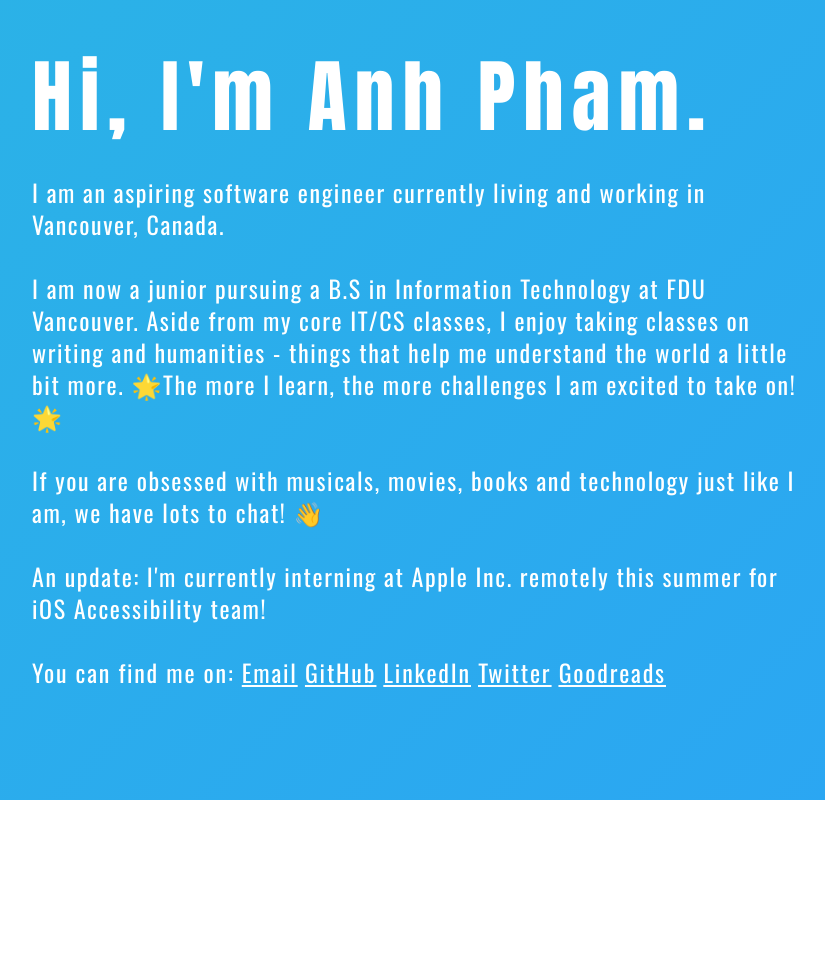
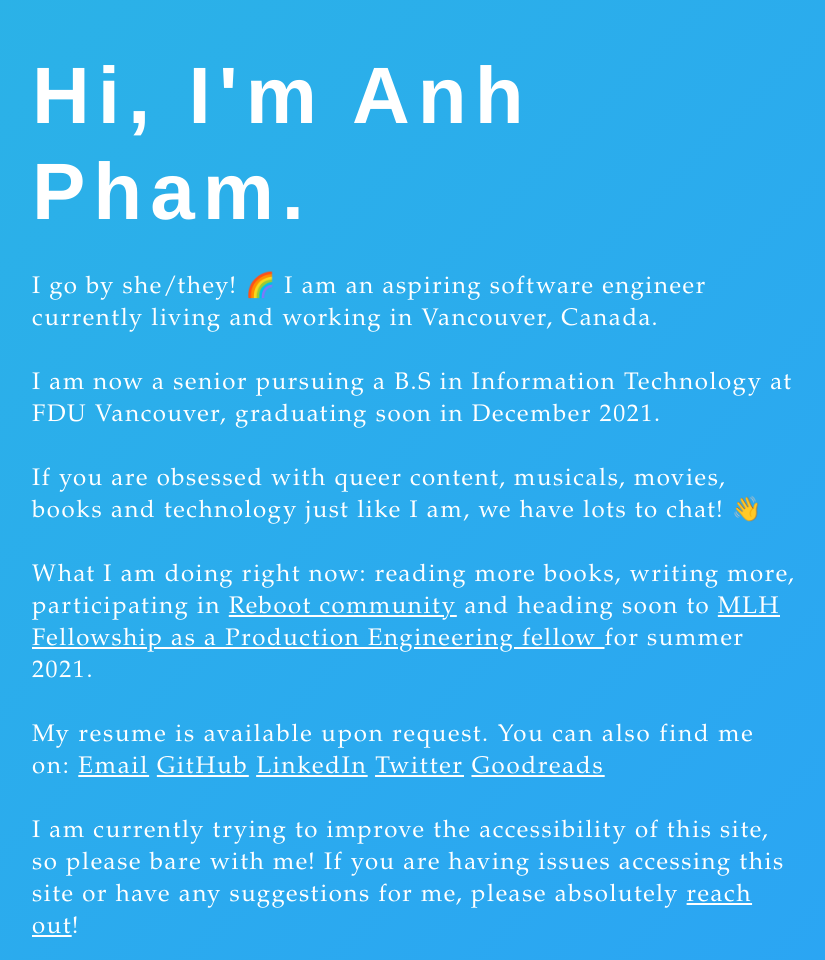
Before and after one commit to Taenerys/Taenerys.github.io, a plain HTML site: page index.html in a window 1280 px wide. Shown: the whole page, without its empty margins (240-1065 px from the left). Before the commit the page ends 800 px from the top, so only its background shows below. Drawn offline with nearby package versions, Linux system fonts and the light colour scheme.

Commit message:
edit content

```diff
--- a/index.html
+++ b/index.html
@@ -13,13 +13,13 @@
 
   <body id="gradient">
     <h1>Hi, I'm Anh Pham.</h1>
-    <p>I am an aspiring software engineer currently living and working in Vancouver, Canada.</p>
-    <p>I am now a junior pursuing a B.S in Information Technology at FDU Vancouver. Aside from my core IT/CS classes, I enjoy taking classes on writing and humanities - things that help me understand the world a little bit more. 🌟The more I learn, the more challenges I am excited to take on! 🌟</p>
-    <p>If you are obsessed with musicals, movies, books and technology just like I am, we have lots to chat! 👋</p>
-    <p>An update: I'm currently interning at Apple Inc. remotely this summer for iOS Accessibility team! </p>
+    <p>I go by she/they! 🌈 I am an aspiring software engineer currently living and working in Vancouver, Canada.</p>
+    <p>I am now a senior pursuing a B.S in Information Technology at FDU Vancouver, graduating soon in December 2021.</p>
+    <p>If you are obsessed with queer content, musicals, movies, books and technology just like I am, we have lots to chat! 👋</p>
+    <p>What I am doing right now: reading more books, writing more, participating in <a href="https://reboothq.substack.com">Reboot community</a> and heading soon to <a href="https://fellowship.mlh.io/programs/production-engineering">MLH Fellowship as a Production Engineering fellow </a>  for summer 2021. </p>
 
     <p id="links">
-    You can find me on: <a href="mailto:thuanh99@student.fdu.edu" class="icon-link">Email</a>
+    My resume is available upon request. You can also find me on: <a href="mailto:thuanh99@student.fdu.edu" class="icon-link">Email</a>
       <a href="https://github.com/Taenerys" class="icon-link"><i class="fab fa-github-alt"></i><span
         class="social-link">GitHub</span></a>
       <a href="https://www.linkedin.com/in/anh-pham-aa483a149/" class="icon-link"><i class="fab fa-linkedin-in"></i><span
@@ -29,6 +29,8 @@
       <a href="https://www.goodreads.com/user/show/107934580-anh-pham" class="icon-link"><i class="fab fa-goodreads"></i><span
         class="social-link">Goodreads</span></a>
     </p>
+
+    <p>I am currently trying to improve the accessibility of this site, so please bare with me! If you are having issues accessing this site or have any suggestions for me, please absolutely <a href="mailto:thuanh99@student.fdu.edu">reach out</a>! </p>
 
     <script>
       document.getElementById("toggleSwitch").onclick = function() { myFunction() };
--- a/style.css
+++ b/style.css
@@ -48,13 +48,17 @@ table {
 }
 
 html {
-  font-family: 'Oswald', sans-serif;
+  /* font-family: 'Oswald', sans-serif; */
+  font-family: Garamond, Baskerville, "Baskerville Old Face", "Hoefler Text", "Times New Roman", serif;
   text-align: left;
   letter-spacing: 0.1rem;
 }
 
 h1 {
-  font-family: 'Anton', sans-serif;
+  /* font-family: 'Anton', sans-serif; */
+  /* font-family: Garamond, Baskerville, "Baskerville Old Face", "Hoefler Text", "Times New Roman", serif; */
+  font-family: "Helvetica Neue", Helvetica, Arial, sans-serif;
+  font-weight: bold;
   font-size: 5rem;
   padding: 1rem;
   line-height: 6rem;
@@ -131,7 +135,8 @@ p {
 
 
 #links {
-  font-family: 'Oswald', 'Arial', sans-serif;
+  /* font-family: 'Oswald', 'Arial', sans-serif; */
+  font-family: Garamond, Baskerville, "Baskerville Old Face", "Hoefler Text", "Times New Roman", serif;
   letter-spacing: 1.8px;
 }
 
```
